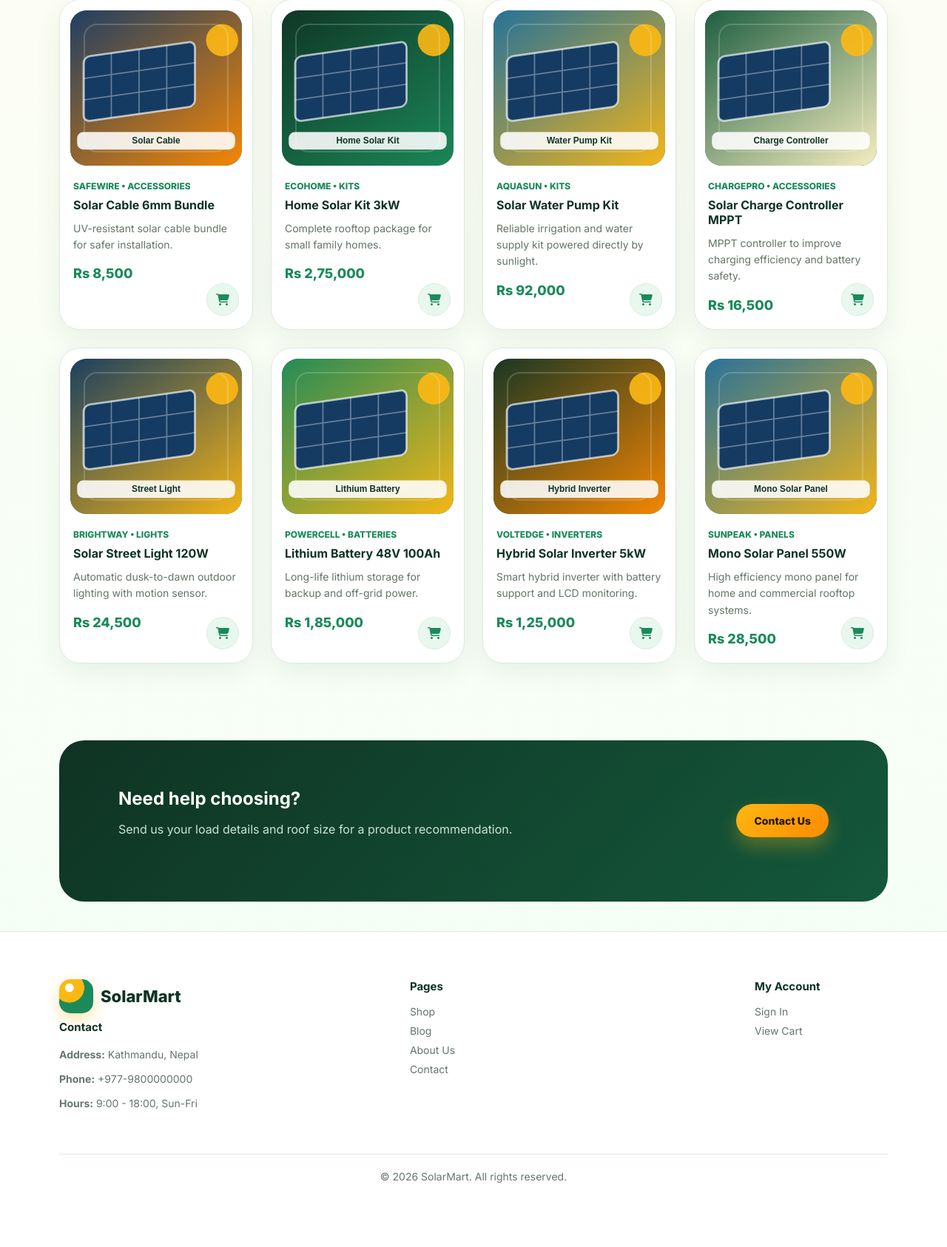
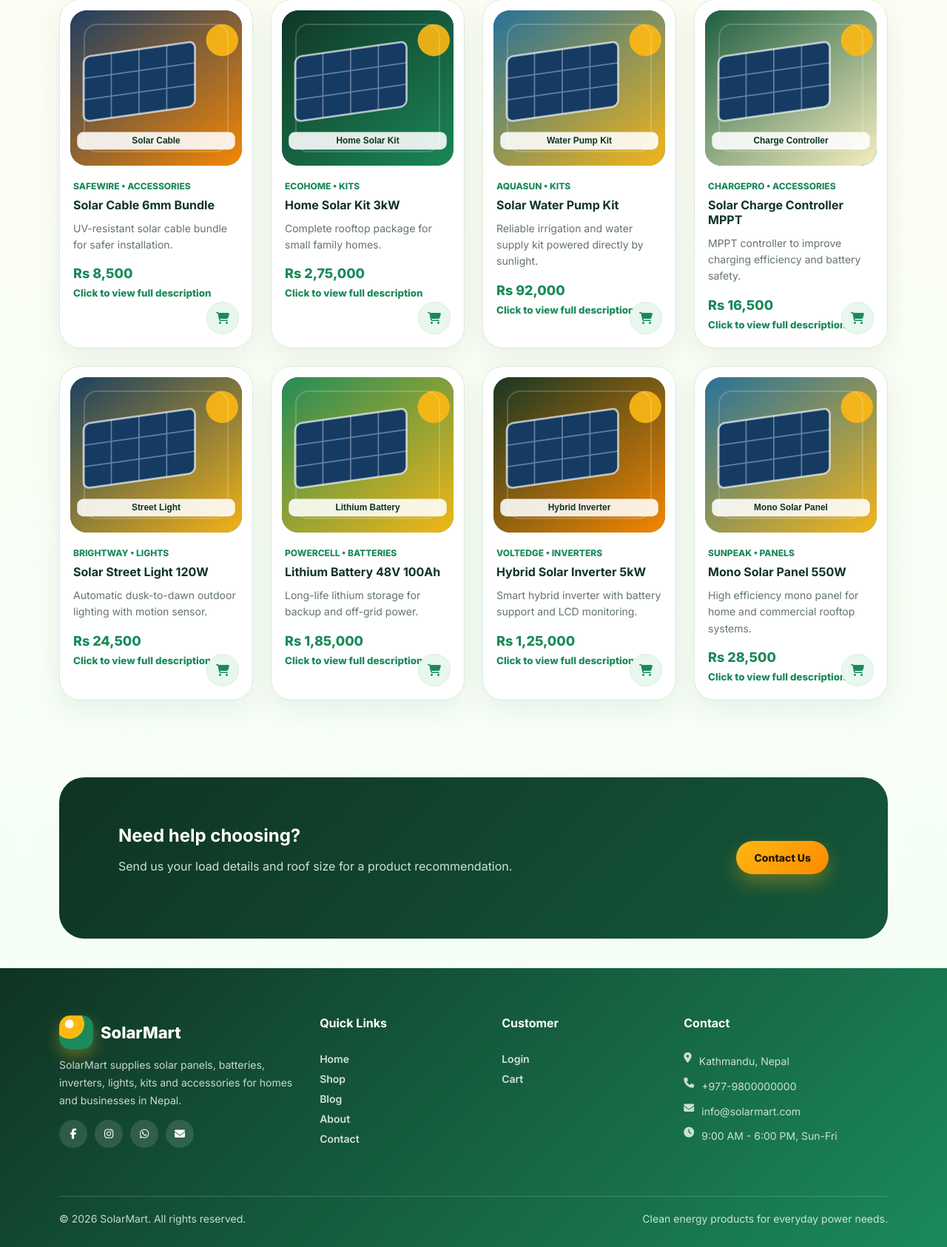
Before and after one commit to BRaj99/solarmart, a PHP site: page /solarmart/shop.php in a window 1280 px wide. Shown: the part 576-2262 px from the top of the page at 74% size. Before the commit the page ends 2175 px from the top, so only its background shows below. Run offline with PHP 8.4, Linux system fonts and the light colour scheme; data comes from the database, SQL or seed files in the repository.

Commit message:
changes footer

```diff
--- a/admin_common.php
+++ b/admin_common.php
@@ -425,8 +425,8 @@ if ($_SERVER["REQUEST_METHOD"] === "POST") {
 
             if (!$currentOrder) {
                 $error = "Order not found.";
-            } elseif ($currentOrder["status"] === "Delivered") {
-                $error = "Delivered orders cannot be changed.";
+             } elseif (in_array($currentOrder["status"], ["Delivered", "Cancelled"])) {
+                $error = $currentOrder["status"] . " orders cannot be changed.";
             } else {
                 $stmt = mysqli_prepare($conn, "UPDATE orders SET status=? WHERE id=?");
                 mysqli_stmt_bind_param($stmt, "si", $status, $orderId);
--- a/admin_orders.php
+++ b/admin_orders.php
@@ -28,8 +28,8 @@
                         <td>Rs <?php echo number_format($order["grand_total"]); ?></td>
                         <td><?php echo htmlspecialchars($order["payment_method"]); ?></td>
                         <td>
-                            <?php if ($order["status"] === "Delivered"): ?>
-                                <strong>Delivered</strong><br>
+                            <?php if (in_array($order["status"], ["Delivered", "Cancelled"])): ?>
+                                <strong><?php echo htmlspecialchars($order["status"]); ?></strong><br>
                                 <small>Status locked</small>
                             <?php else: ?>
                                 <form method="POST" class="inline-status-form">
--- a/script.js
+++ b/script.js
@@ -87,15 +87,17 @@ function addToCart(id, qty = 1) {
 function productCard(product) {
   const description = escapeHtml(product.desc || 'Product description will be updated soon.');
   const shortDescription = description.length > 120 ? description.slice(0, 120) + '...' : description;
+  const productUrl = `product.php?id=${Number(product.id)}`;
 
-  return `<div class="pro" data-category="${escapeHtml(product.category)}">
-    <a class="product-card-link" href="product.php?id=${Number(product.id)}">
+  return `<div class="pro product-clickable" data-category="${escapeHtml(product.category)}" data-url="${productUrl}" role="link" tabindex="0">
+    <a class="product-card-link" href="${productUrl}" aria-label="View ${escapeHtml(product.name || 'product')} details">
       <div class="product-img"><img src="${escapeHtml(product.image)}" alt="${escapeHtml(product.name || 'Product')}" loading="lazy"></div>
       <div class="des">
         <span>${escapeHtml(product.brand)} • ${escapeHtml(product.category)}</span>
         <h5>${escapeHtml(product.name)}</h5>
         <p class="product-card-description">${shortDescription}</p>
         <h4>${formatRs(product.price)}</h4>
+        <small class="view-details-text">Click to view full description</small>
       </div>
     </a>
     <button class="cart add-cart" data-id="${Number(product.id)}" aria-label="Add to cart"><i class="fa-solid fa-cart-shopping"></i></button>
@@ -239,9 +241,31 @@ function initForms() {
 
 document.addEventListener('click', e => {
   const add = e.target.closest('.add-cart');
-  if (add) addToCart(add.dataset.id);
+  if (add) {
+    e.preventDefault();
+    e.stopPropagation();
+    addToCart(add.dataset.id);
+    return;
+  }
+
   const qty = e.target.closest('.qty-btn');
-  if (qty) changeCart(qty.dataset.id, qty.dataset.action);
+  if (qty) {
+    changeCart(qty.dataset.id, qty.dataset.action);
+    return;
+  }
+
+  const productCard = e.target.closest('.product-clickable');
+  if (productCard && productCard.dataset.url && !e.target.closest('a')) {
+    window.location.href = productCard.dataset.url;
+  }
+});
+
+document.addEventListener('keydown', e => {
+  const productCard = e.target.closest('.product-clickable');
+  if (productCard && productCard.dataset.url && (e.key === 'Enter' || e.key === ' ')) {
+    e.preventDefault();
+    window.location.href = productCard.dataset.url;
+  }
 });
 
 document.addEventListener('submit', e => {
--- a/site_common.php
+++ b/site_common.php
@@ -57,41 +57,55 @@ function renderHeader($current = '') {
 
 function renderFooter() {
 ?>
-<footer class="section-p1">
-    <div class="col">
+<footer class="site-footer section-p1">
+    <div class="footer-main">
+        <div class="footer-brand">
             <a href="index.php" class="logo-wrap">
                 <div class="logo-mark"></div>
                 <span>SolarMart</span>
             </a>
-
-        <h4>Contact</h4>
-        <p><strong>Address:</strong> Kathmandu, Nepal</p>
-        <p><strong>Phone:</strong> +977-9800000000</p>
-        <p><strong>Hours:</strong> 9:00 - 18:00, Sun-Fri</p>
+            <p>SolarMart supplies solar panels, batteries, inverters, lights, kits and accessories for homes and businesses in Nepal.</p>
+            <div class="footer-social">
+                <a href="#" aria-label="Facebook"><i class="fa-brands fa-facebook-f"></i></a>
+                <a href="#" aria-label="Instagram"><i class="fa-brands fa-instagram"></i></a>
+                <a href="#" aria-label="WhatsApp"><i class="fa-brands fa-whatsapp"></i></a>
+                <a href="#" aria-label="Email"><i class="fa-solid fa-envelope"></i></a>
+            </div>
         </div>
 
-    <div class="col">
-        <h4>Pages</h4>
+        <div class="footer-col">
+            <h4>Quick Links</h4>
+            <a href="index.php">Home</a>
             <a href="shop.php">Shop</a>
             <a href="blog.php">Blog</a>
-        <a href="about.php">About Us</a>
+            <a href="about.php">About</a>
             <a href="contact.php">Contact</a>
         </div>
 
-    <div class="col">
-        <h4>My Account</h4>
+        <div class="footer-col">
+            <h4>Customer</h4>
             <?php if (isset($_SESSION['user_id'])): ?>
                 <a href="profile.php">My Profile</a>
-            <a href="cart.php">View Cart</a>
+                <a href="cart.php">Cart</a>
                 <a href="login.php?logout=true">Logout</a>
             <?php else: ?>
-            <a href="login.php">Sign In</a>
-            <a href="cart.php">View Cart</a>
+                <a href="login.php">Login</a>
+                <a href="cart.php">Cart</a>
             <?php endif; ?>
         </div>
 
-    <div class="copyright">
+        <div class="footer-col footer-contact">
+            <h4>Contact</h4>
+            <p><i class="fa-solid fa-location-dot"></i> Kathmandu, Nepal</p>
+            <p><i class="fa-solid fa-phone"></i> +977-9800000000</p>
+            <p><i class="fa-solid fa-envelope"></i> info@solarmart.com</p>
+            <p><i class="fa-solid fa-clock"></i> 9:00 AM - 6:00 PM, Sun-Fri</p>
+        </div>
+    </div>
+
+    <div class="footer-bottom">
         <p>© 2026 SolarMart. All rights reserved.</p>
+        <p>Clean energy products for everyday power needs.</p>
     </div>
 </footer>
 <?php
--- a/style.css
+++ b/style.css
@@ -2570,3 +2570,150 @@ button:disabled {
         grid-template-columns: 1fr
     }
 }
+
+
+/* Improved product details and footer */
+.product-clickable {
+    cursor: pointer;
+}
+
+.product-card-link {
+    display: block;
+}
+
+.view-details-text {
+    display: inline-block;
+    margin-top: 8px;
+    color: var(--solar-green);
+    font-weight: 800;
+}
+
+.product-description-box {
+    background: #fff;
+    border: 1px solid var(--line);
+    border-radius: 22px;
+    padding: 22px;
+    margin: 22px 0;
+    box-shadow: 0 12px 30px rgba(15, 51, 36, .08);
+}
+
+.product-description-box h3 {
+    margin-bottom: 8px;
+}
+
+.product-description-box p {
+    margin-bottom: 0;
+    color: var(--ink);
+}
+
+.product-actions {
+    display: flex;
+    gap: 12px;
+    flex-wrap: wrap;
+    align-items: center;
+}
+
+.site-footer {
+    background: linear-gradient(135deg, #0f3324, #1b8a5a);
+    color: #fff;
+    border-top: none;
+    padding-bottom: 26px;
+}
+
+.site-footer .logo-wrap,
+.site-footer h4,
+.site-footer p,
+.site-footer a {
+    color: #fff;
+}
+
+.footer-main {
+    display: grid;
+    grid-template-columns: 1.5fr 1fr 1fr 1.3fr;
+    gap: 34px;
+    width: 100%;
+}
+
+.footer-brand p,
+.footer-contact p,
+.footer-bottom p {
+    color: rgba(255,255,255,.78);
+}
+
+.footer-col,
+.footer-brand {
+    display: flex;
+    flex-direction: column;
+    align-items: flex-start;
+}
+
+.footer-col h4 {
+    margin-bottom: 14px;
+    font-size: 16px;
+}
+
+.footer-col a {
+    margin-bottom: 10px;
+    color: rgba(255,255,255,.82);
+    font-weight: 600;
+}
+
+.footer-col a:hover,
+.footer-social a:hover {
+    color: var(--sun);
+}
+
+.footer-social {
+    display: flex;
+    gap: 10px;
+    margin-top: 6px;
+}
+
+.footer-social a {
+    width: 38px;
+    height: 38px;
+    border-radius: 50%;
+    display: grid;
+    place-items: center;
+    background: rgba(255,255,255,.12);
+    color: #fff;
+}
+
+.footer-contact p {
+    display: flex;
+    gap: 10px;
+    align-items: flex-start;
+    margin: 0 0 10px;
+}
+
+.footer-bottom {
+    width: 100%;
+    border-top: 1px solid rgba(255,255,255,.18);
+    margin-top: 28px;
+    padding-top: 18px;
+    display: flex;
+    justify-content: space-between;
+    gap: 16px;
+    flex-wrap: wrap;
+}
+
+.footer-bottom p {
+    margin: 0;
+    font-size: 14px;
+}
+
+@media(max-width: 900px) {
+    .footer-main {
+        grid-template-columns: 1fr 1fr;
+    }
+}
+
+@media(max-width: 560px) {
+    .footer-main {
+        grid-template-columns: 1fr;
+    }
+
+    .footer-bottom {
+        flex-direction: column;
+    }
+}
```
Also changed, not shown: product.php (+15 -7 lines). Lines whose indentation alone changed are shown as unchanged.
